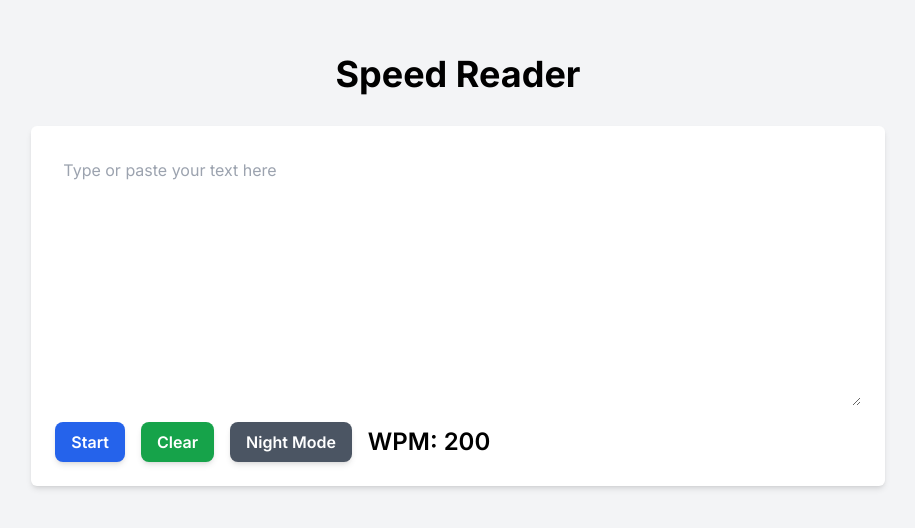
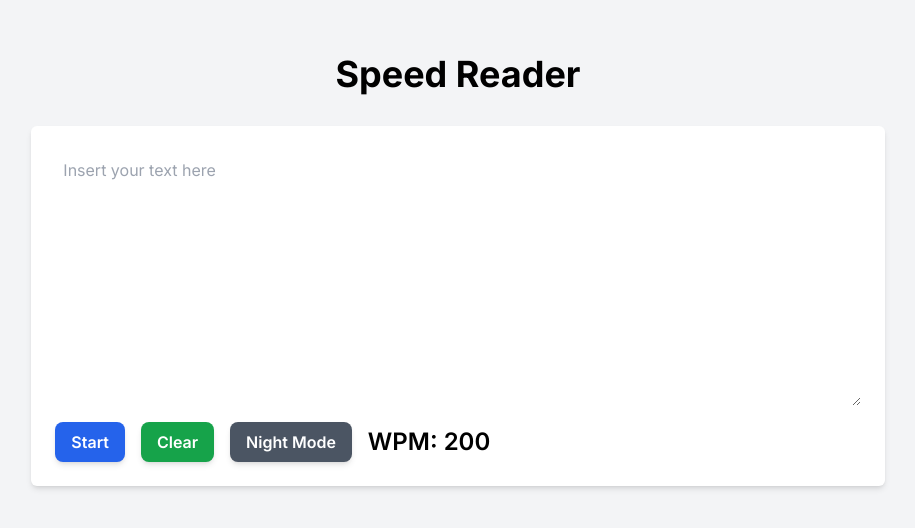
Before and after one commit to vicarb/speedreader, a Next.js app: page / in a window 1280 px wide. Shown: the part 130-658 px from the top of the page, without its empty margins (182-1097 px from the left). Built offline with nearby package versions, Linux system fonts and the light colour scheme.

Commit message:
Update Reader.tsx

```diff
--- a/components/Reader/Reader.tsx
+++ b/components/Reader/Reader.tsx
@@ -58,7 +58,7 @@ const Reader = () => {
               className={`w-full h-full p-2 mb-4 border-gray-300 rounded-md ${nightMode ? 'text-white bg-gray-900' : 'text-black bg-white'}`}
               value={text}
               onChange={(e) => setText(e.target.value)}
-              placeholder="Type or paste your text here"
+              placeholder="Insert your text here"
             />
           )}
         </div>
```
